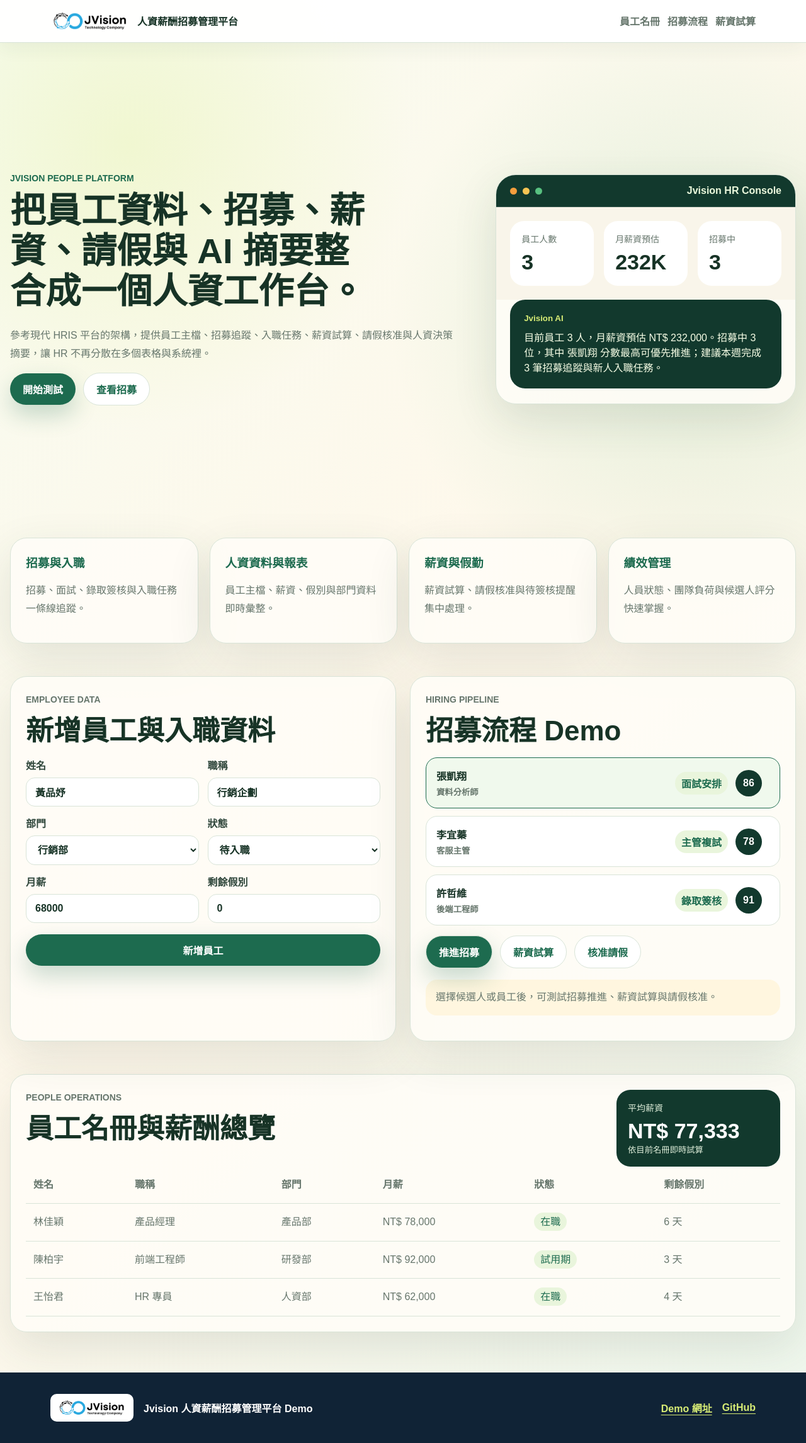
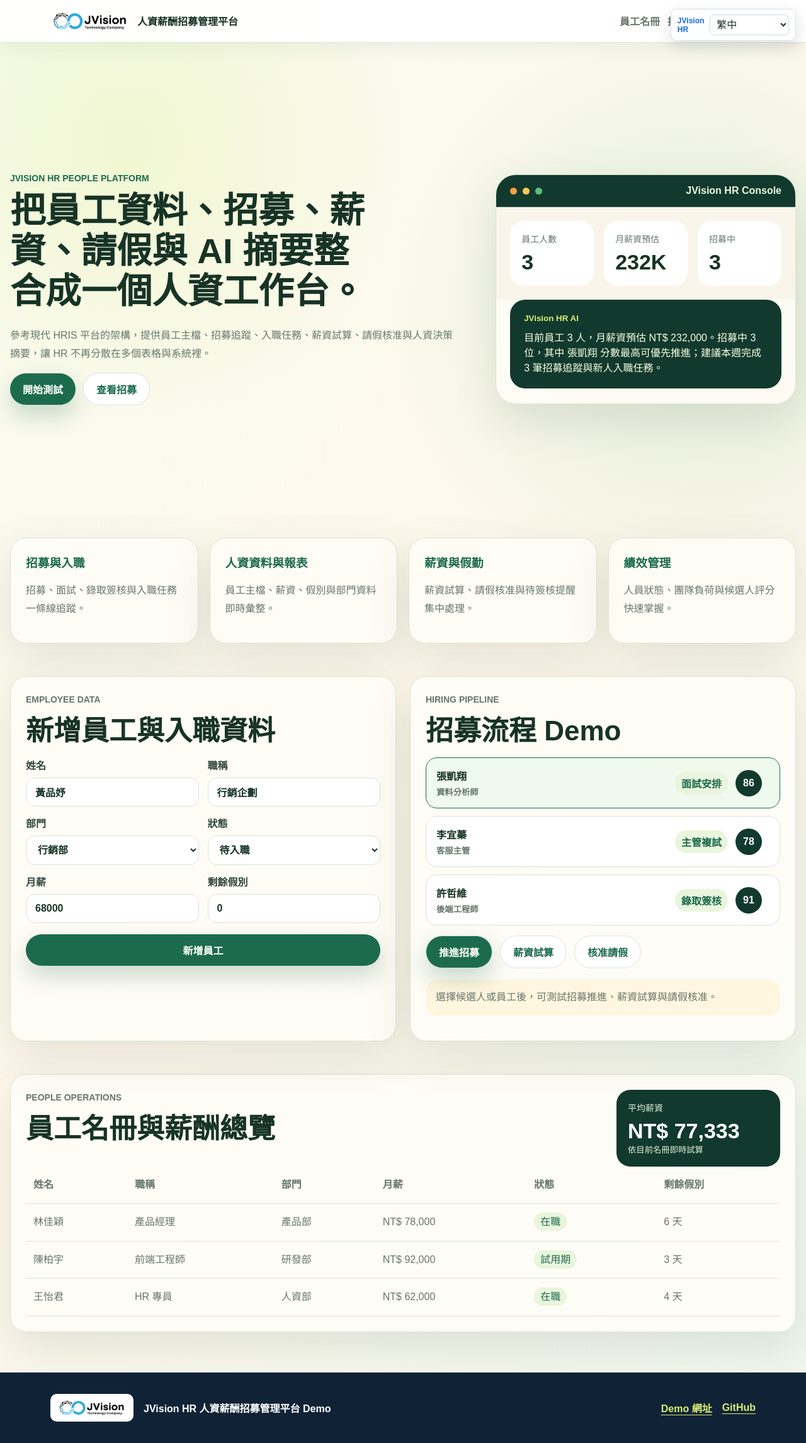
Before and after one commit to JVision-pj/jvision-hris, a Next.js app: page / in a window 1280 px wide. Shown: the whole page at 63% size. Built offline with nearby package versions, Linux system fonts and the light colour scheme.

Commit message:
Add JVision HR multilingual interface

```diff
--- a/src/app/layout.tsx
+++ b/src/app/layout.tsx
@@ -1,12 +1,13 @@
 import type { Metadata } from "next";
 import { Analytics } from "@vercel/analytics/next";
+import { LanguageSwitcher } from "@/components/language-switcher";
 import "./globals.css";
 
 export const metadata: Metadata = {
-  title: "Jvision 人資薪酬招募管理平台",
+  title: "JVision HR",
   description: "員工名冊、招募流程、薪資試算、請假核准與 AI 人資摘要 Demo",
   openGraph: {
-    title: "Jvision 人資薪酬招募管理平台",
+    title: "JVision HR",
     description: "可互動展示的 HRIS Demo，整合員工資料、招募、薪酬、請假與 AI 摘要。",
     images: ["https://www.jvision-ai.com/public/logo.png"],
   },
@@ -16,6 +17,7 @@
   return (
     <html lang="zh-Hant">
       <body>
+        <LanguageSwitcher />
         {children}
         <Analytics />
       </body>
--- /dev/null
+++ b/src/components/language-switcher.tsx
@@ -0,0 +1,10 @@
+"use client";
+import { useEffect, useState } from "react";
+type Locale="zh-TW"|"zh-CN"|"en"|"vi";
+const dict:Record<string,Record<string,string>>={
+"zh-CN":{"員工":"员工","人資":"人资","薪資":"薪资","請假":"请假","招募":"招聘","資料":"资料","報表":"报表","簽核":"审批","工時":"工时","結算":"结算","清冊":"清册","開始測試":"开始测试","互動":"互动","部門":"部门","職稱":"职称","在職":"在职","待審核":"待审核","已核准":"已批准"},
+en:{"員工名冊":"Employee Directory","招募流程":"Recruitment","薪資試算":"Payroll Calculator","請假簽核":"Leave Approval","雲端打卡":"Cloud Clock-in","外勤定位":"Field Location","異常判斷":"Exception Detection","排班管理":"Scheduling","工時計薪":"Time & Payroll","主管儀表板":"Manager Dashboard","派遣員工資料":"Dispatched Staff","客戶與工地":"Clients & Sites","派工排班":"Dispatch Scheduling","出勤工時":"Attendance Hours","結算調整":"Settlement Adjustments","薪資清冊":"Payroll Register","請款報表":"Billing Reports","管理分析":"Management Analytics","開始測試":"Start Demo","開始派工":"Start Dispatch","操作 Demo":"Try Demo","進入 Demo":"Enter Demo","查看功能":"View Features","查看招募":"View Recruitment","系統模組":"Modules","功能架構":"Features","互動 Demo":"Interactive Demo","新增員工":"Add Employee","新增":"Add","確認":"Confirm","取消":"Cancel","姓名":"Name","部門":"Department","職稱":"Job Title","狀態":"Status","在職":"Active","待審核":"Pending","已核准":"Approved","薪資":"Payroll","請假":"Leave","招募":"Recruitment","員工":"Employee","人資":"HR","資料":"Data","報表":"Reports","管理":"Management","簽核":"Approval","出勤":"Attendance","派遣":"Dispatch","工時":"Hours","結算":"Settlement","清冊":"Register","平台":"Platform","工作台":"Workspace","功能":"Features"},
+vi:{"員工名冊":"Danh sách nhân viên","招募流程":"Quy trình tuyển dụng","薪資試算":"Tính lương","請假簽核":"Duyệt nghỉ phép","雲端打卡":"Chấm công đám mây","外勤定位":"Định vị công tác","異常判斷":"Phát hiện bất thường","排班管理":"Quản lý ca làm","工時計薪":"Giờ công và lương","主管儀表板":"Bảng điều khiển quản lý","派遣員工資料":"Nhân viên phái cử","客戶與工地":"Khách hàng và công trường","派工排班":"Lịch điều phối","出勤工時":"Giờ chấm công","結算調整":"Điều chỉnh quyết toán","薪資清冊":"Bảng lương","請款報表":"Báo cáo thanh toán","管理分析":"Phân tích quản trị","開始測試":"Bắt đầu dùng thử","開始派工":"Bắt đầu điều phối","操作 Demo":"Dùng thử Demo","進入 Demo":"Vào Demo","查看功能":"Xem tính năng","查看招募":"Xem tuyển dụng","系統模組":"Mô-đun","功能架構":"Tính năng","互動 Demo":"Demo tương tác","新增員工":"Thêm nhân viên","新增":"Thêm","確認":"Xác nhận","取消":"Hủy","姓名":"Họ tên","部門":"Phòng ban","職稱":"Chức danh","狀態":"Trạng thái","在職":"Đang làm","待審核":"Chờ duyệt","已核准":"Đã duyệt","薪資":"Lương","請假":"Nghỉ phép","招募":"Tuyển dụng","員工":"Nhân viên","人資":"Nhân sự","資料":"Dữ liệu","報表":"Báo cáo","管理":"Quản lý","簽核":"Phê duyệt","出勤":"Chấm công","派遣":"Phái cử","工時":"Giờ công","結算":"Quyết toán","清冊":"Danh sách","平台":"Nền tảng","工作台":"Không gian làm việc","功能":"Tính năng"}};
+const originals=new WeakMap<Node,string>();
+function translate(text:string,locale:Locale){let out=text;if(locale!=="zh-TW")for(const [a,b] of Object.entries(dict[locale]).sort((x,y)=>y[0].length-x[0].length))out=out.split(a).join(b);return out.replace(/Jvision|JVision(?! HR)/g,"JVision HR").replaceAll("JVision HR HR","JVision HR")}
+export function LanguageSwitcher(){const [locale,setLocale]=useState<Locale>("zh-TW");useEffect(()=>{document.documentElement.lang=locale;const apply=(root:Node)=>{const w=document.createTreeWalker(root,NodeFilter.SHOW_TEXT);let n:Node|null;while(n=w.nextNode()){const p=n.parentElement;if(!p||p.closest(".language-switcher")||["SCRIPT","STYLE"].includes(p.tagName))continue;if(!originals.has(n))originals.set(n,n.textContent||"");n.textContent=translate(originals.get(n)||"",locale)}};apply(document.body);const o=new MutationObserver(ms=>ms.forEach(m=>m.addedNodes.forEach(apply)));o.observe(document.body,{childList:true,subtree:true});return()=>o.disconnect()},[locale]);return <div className="language-switcher" style={{position:"fixed",right:16,top:14,zIndex:9999,display:"flex",gap:8,alignItems:"center",background:"white",padding:"8px 10px",border:"1px solid #d8e1ec",borderRadius:10,boxShadow:"0 8px 24px #10204022"}}><b style={{color:"#1769e0",fontSize:12}}>JVision HR</b><select aria-label="Language" value={locale} onChange={e=>setLocale(e.target.value as Locale)} style={{padding:"6px",borderRadius:7,border:"1px solid #cdd8e5"}}><option value="zh-TW">繁中</option><option value="zh-CN">简中</option><option value="en">English</option><option value="vi">Tiếng Việt</option></select></div>}
```
